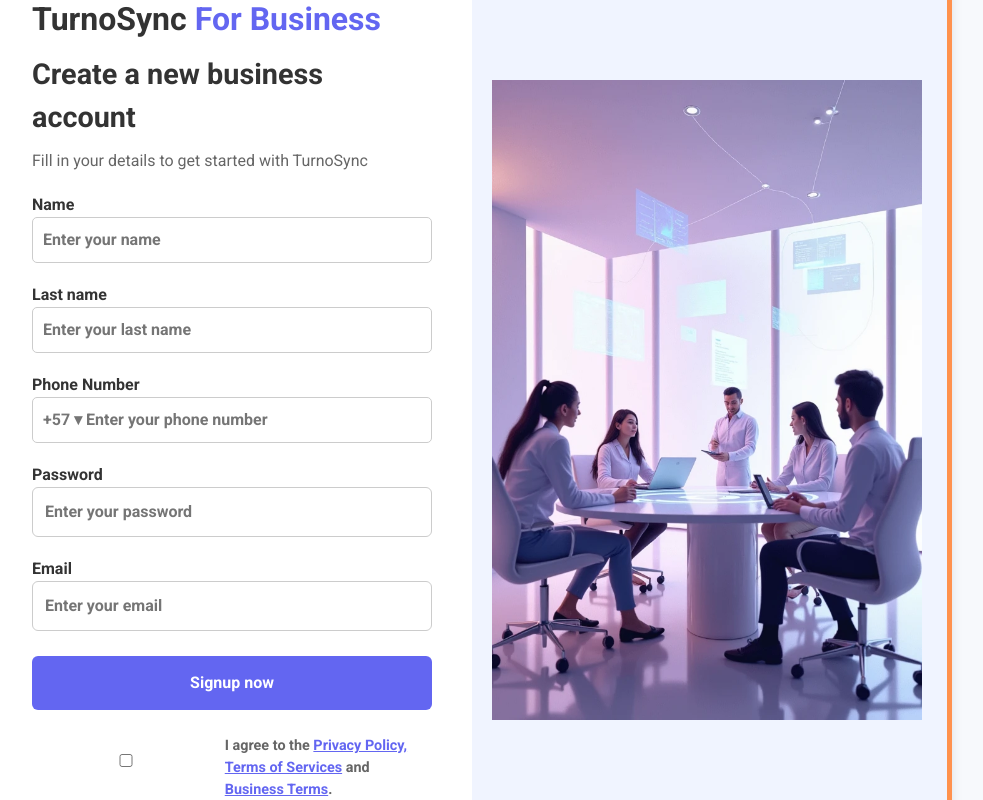
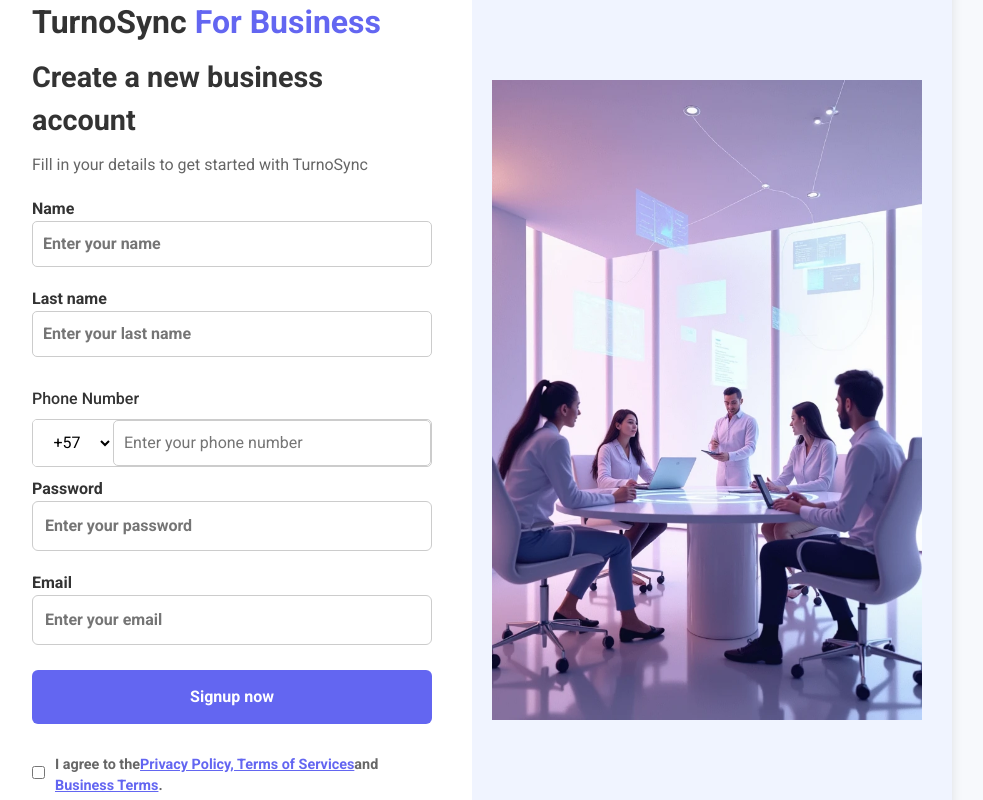
Before and after one commit to TurnoSync/TurnoSycnFront, a React (Vite) app: page /professional/register in a window 1280 px wide. Shown: the whole page, without its empty margins (168-1151 px from the left). Built offline with nearby package versions, Linux system fonts and the light colour scheme; no server answers; a web font is replaced by a local one.

Commit message:
the best ones are made in the registry of the professional, in the package-lock.json file nothing was modified, but there it will come out that it also had changes and that must be why my error with the merge was solved.

```diff
--- a/package.json
+++ b/package.json
@@ -16,12 +16,13 @@
     "react": "^18.3.1",
     "react-dom": "^18.3.1",
     "react-router-dom": "^6.28.0",
-    "react-toastify": "^10.0.6"
+    "react-toastify": "^10.0.6",
+    "turnosync": "file:"
   },
   "devDependencies": {
     "@eslint/js": "^9.13.0",
     "@types/node": "^22.8.4",
-    "@types/react": "^18.3.11",
+    "@types/react": "^18.3.16",
     "@types/react-dom": "^18.3.1",
     "@vitejs/plugin-react": "^4.3.3",
     "eslint": "^9.13.0",
--- a/src/components/professional/FormInput/FormInput.tsx
+++ b/src/components/professional/FormInput/FormInput.tsx
@@ -9,9 +9,18 @@
   value?: string;
   onChange?: (event: React.ChangeEvent<HTMLInputElement>) => void;
   readOnly?: boolean;
+  disabled?: boolean; // Se añade la propiedad disabled
 }
 
-const FormInput: React.FC<FormInputProps> = ({ label, type, placeholder, value, onChange, readOnly }) => (
+const FormInput: React.FC<FormInputProps> = ({
+  label,
+  type,
+  placeholder,
+  value,
+  onChange,
+  readOnly,
+  disabled // Se añade disabled como parámetro destructurado
+}) => (
   <label>
     {label}
     <input
@@ -20,6 +29,7 @@
       value={value}
       onChange={onChange}
       readOnly={readOnly}
+      disabled={disabled} // Se pasa al input
     />
   </label>
 );
--- a/src/pages/professional/reggister/StepOne/StepOne.css
+++ b/src/pages/professional/reggister/StepOne/StepOne.css
@@ -25,7 +25,6 @@
   right: 0;
   height: 100%;
   width: 5px;
-    background-color: #ff914d;
 }
 
 .form-container {
@@ -59,14 +58,25 @@
 
 .terms {
   display: flex;
-    align-items: center;
-    margin-top: 15px;
+  align-items: center; /* Centra verticalmente el checkbox con el texto */
+  justify-content: flex-start; /* Alinea horizontalmente todo el contenido a la izquierda */
+  margin-top: 20px; /* Espacio respecto al botón */
+  gap: 10px; /* Espacio entre el checkbox y el texto */
+  line-height: 1.5; /* Espaciado entre las líneas del texto */
+  width: 100%; /* Asegura que ocupe todo el ancho del formulario */
+  text-align: left; /* Mantén el texto alineado a la izquierda */
+}
+
+.terms input {
+  margin: 0; /* Elimina cualquier margen predeterminado del checkbox */
+  width: auto;
 }
 
 .terms label {
-    margin-left: 5px;
   font-size: 0.9em;
   color: #666;
+  display: flex;
+  flex-wrap: wrap; /* Permite que el texto se adapte en pantallas pequeñas */
 }
 
 .terms span {
@@ -74,6 +84,9 @@
   cursor: pointer;
   text-decoration: underline;
 }
+
+
+
 
 .illustration {
   width: 50%;
@@ -88,3 +101,47 @@
   max-width: 100%;
   height: auto;
 }
+
+.phone-input-wrapper {
+  margin-top: 20px;
+  width: 100%;
+}
+
+.phone-label {
+  display: block;
+  font-size: 1em;
+  margin-bottom: 8px;
+  color: #333;
+  font-weight: 500;
+}
+
+.phone-input {
+  display: flex;
+  align-items: baseline;
+  width: 100%;
+  height: 48px;
+  border: 1px solid #ccc;
+  border-radius: 5px;
+  overflow: hidden;
+  box-sizing: border-box;
+}
+
+.country-code {
+  height: 100%; /* Coincide con la altura del contenedor */
+  width: 80px; /* Ancho fijo para consistencia */
+  padding: 0;
+  border: none; /* Sin bordes adicionales */
+  background-color: #fff;
+  font-size: 1em;
+  text-align: center;
+  box-sizing: border-box;
+}
+
+.phone-number-input {
+  height: 100%; /* Coincide con la altura del contenedor */
+  flex: 1; /* Ocupa el espacio restante */
+  padding: 0 10px; /* Espaciado interno */
+  border: none; /* Sin bordes adicionales */
+  font-size: 1em;
+  box-sizing: border-box; /* Incluye el padding y los bordes */
+}
--- a/src/pages/professional/reggister/StepOne/StepOne.tsx
+++ b/src/pages/professional/reggister/StepOne/StepOne.tsx
@@ -1,4 +1,4 @@
-import React from 'react';
+import React, { useState } from 'react';
 import { useNavigate } from 'react-router-dom';
 import './StepOne.css';
 import FormInput from '../../../../components/professional/FormInput/FormInput';
@@ -7,8 +7,14 @@
 
 const StepOne = () => {
   const navigate = useNavigate();
+  const [phoneNumber, setPhoneNumber] = useState('');
 
-  const handleSubmit = (event: React.FormEvent) => {
+  const handlePhoneNumberChange = (e: { target: { value: string; }; }) => {
+    const value = e.target.value.replace(/\D/g, ''); // Reemplaza caracteres no numéricos
+    setPhoneNumber(value);
+  };
+
+  const handleSubmit = (event: { preventDefault: () => void; }) => {
     event.preventDefault();
     navigate('/professional/register/step-two');
   };
@@ -23,7 +29,25 @@
           <form onSubmit={handleSubmit}>
             <FormInput label="Name" type="text" placeholder="Enter your name" />
             <FormInput label="Last name" type="text" placeholder="Enter your last name" />
-            <FormInput label="Phone Number" type="text" placeholder="+57 ▾ Enter your phone number" />
+            <div className="phone-input-wrapper">
+              <label htmlFor="phone-number" className="phone-label">Phone Number</label>
+              <div className="phone-input">
+                <select className="country-code" defaultValue="+57">
+                  <option value="+57">+57</option>
+                  <option value="+1">+1</option>
+                  <option value="+44">+44</option>
+                  <option value="+91">+91</option>
+                </select>
+                <input
+                  type="text"
+                  id="phone-number"
+                  className="phone-number-input"
+                  placeholder="Enter your phone number"
+                  value={phoneNumber}
+                  onChange={handlePhoneNumberChange}
+                />
+              </div>
+            </div>
             <FormInput label="Password" type="password" placeholder="Enter your password" />
             <FormInput label="Email" type="email" placeholder="Enter your email" />
             <Button text="Signup now" />
--- a/src/pages/professional/reggister/StepThree/StepThree.css
+++ b/src/pages/professional/reggister/StepThree/StepThree.css
@@ -26,12 +26,22 @@
 
 .checkbox-container {
   display: flex;
-    align-items: center;
-    margin-top: 10px;
+  align-items: center; /* Alinea el checkbox con el texto */
+  gap: 10px; /* Espacio entre el checkbox y el texto */
+  margin-top: 20px; /* Espacio respecto al input de dirección */
+}
+
+.checkbox-container input {
+  flex-shrink: 0; /* Evita que el checkbox cambie de tamaño */
+  width: 20px; /* Tamaño uniforme del checkbox */
+  height: 20px; /* Tamaño uniforme del checkbox */
 }
 
 .checkbox-container label {
-    margin-left: 5px;
+  font-size: 0.9em;
+  color: #333;
+  line-height: 1.4; /* Mejora la altura de línea del texto */
+  flex: 1; /* Permite que el texto ocupe el espacio restante */
 }
 
 .finalize-button {
@@ -42,5 +52,7 @@
   border: none;
   border-radius: 5px;
   cursor: pointer;
-    float: right;
+  width: 100%; /* Botón alineado al ancho del formulario */
+  margin-top: 20px; /* Espacio suficiente con el checkbox */
+  text-align: center;
 }
--- a/src/pages/professional/reggister/StepThree/StepThree.tsx
+++ b/src/pages/professional/reggister/StepThree/StepThree.tsx
@@ -1,4 +1,4 @@
-import React from 'react';
+import React, { useState } from 'react';
 import { useNavigate } from 'react-router-dom';
 import './StepThree.css';
 import FormInput from '../../../../components/professional/FormInput/FormInput';
@@ -6,10 +6,15 @@
 
 const StepThree = () => {
   const navigate = useNavigate();
+  const [isNoAddress, setIsNoAddress] = useState(false); // Estado para el checkbox
+
+  const handleCheckboxChange = (event: React.ChangeEvent<HTMLInputElement>) => {
+    setIsNoAddress(event.target.checked); // Actualiza el estado según el checkbox
+  };
 
   const handleSubmit = (event: React.FormEvent) => {
     event.preventDefault();
-    navigate('/final-page');
+    navigate('/final-page'); // Navegación limpia sin parámetros
   };
 
   return (
@@ -21,9 +26,14 @@
           label="What is the location of your business?"
           type="text"
           placeholder="Enter your business address"
+          disabled={isNoAddress} // Bloquea el input si el checkbox está marcado
         />
         <div className="checkbox-container">
-          <input type="checkbox" id="no-address" />
+          <input
+            type="checkbox"
+            id="no-address"
+            onChange={handleCheckboxChange} // Maneja el cambio del checkbox
+          />
           <label htmlFor="no-address">
             My business does not have a physical address (I only offer services by phone and online)
           </label>
--- a/src/pages/professional/reggister/StepTwo/StepTwo.tsx
+++ b/src/pages/professional/reggister/StepTwo/StepTwo.tsx
@@ -10,10 +10,10 @@
   // Estado para el nombre del negocio y la URL
   const [businessName, setBusinessName] = useState('');
 
-  // Función para manejar el cambio en el nombre del negocio, filtrando caracteres no permitidos
+  // Función para manejar el cambio en el nombre del negocio, permitiendo letras, números, espacios, guiones y barra baja
   const handleBusinessNameChange = (event: React.ChangeEvent<HTMLInputElement>) => {
     const name = event.target.value
-      .replace(/[^a-zA-Z0-9\s]/g, '') // Permite solo letras, números y espacios
+      .replace(/[^a-zA-Z0-9\s_-]/g, '') // Permite solo letras, números, espacios, guiones y barra baja
       .replace(/\s+/g, ' '); // Remueve espacios múltiples
     setBusinessName(name);
   };
@@ -22,6 +22,12 @@
   const formatBusinessNameForURL = (name: string) => {
     return name.toLowerCase().replace(/\s+/g, '-'); // Reemplaza espacios por guiones
   };
+
+
+    // Navegación limpia al siguiente paso
+    const handleContinue = () => {
+      navigate('/professional/register/step-three'); // Navegación limpia sin parámetros
+    };
 
   return (
     <div className="step-two-container">
@@ -44,8 +50,7 @@
           readOnly
         />
 
-        <Button text="Continue" onClick={() => navigate('/professional/register/step-three')} />
-      </form>
+ <Button text="Continue" onClick={handleContinue} />      </form>
     </div>
   );
 };
```
Also changed, not shown: src/pages/professional/reggister/StepTwo/StepTwo.css (indentation only), 1 other file (tests, documents, lock files or other folders). Lines whose indentation alone changed are shown as unchanged.
